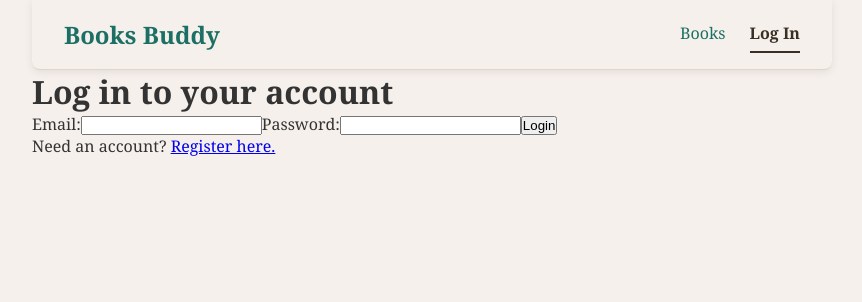
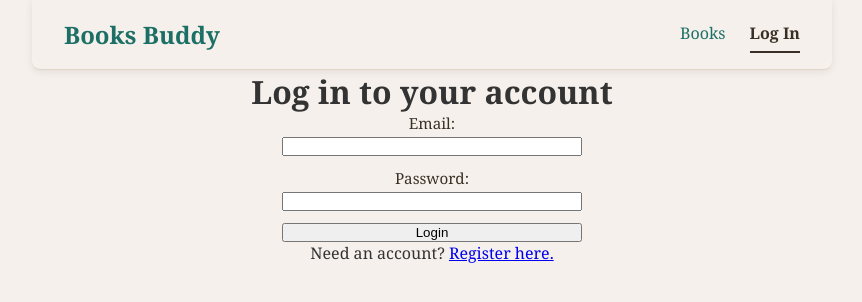
Before and after one commit to diony121/2605-Bookboddy.Starter, a React (Vite) app: page /login in a window 1280 px wide. Shown: the top 302 px of the page, without its empty margins (208-1070 px from the left). Built offline with nearby package versions, Linux system fonts and the light colour scheme.

Commit message:
Forms style fixe

```diff
--- a/src/App.css
+++ b/src/App.css
@@ -116,3 +116,26 @@ nav {
   font-size: 0.85rem;
   line-height: 1.4;
 }
+.form-section {
+     text-align: center;margin: 0 auto;
+}
+
+form {
+  display: flex;
+  flex-direction: column;
+  gap: 0.75rem;
+  max-width: 300px;
+  margin: 0 auto;
+}
+
+form label {
+  display: flex;
+  flex-direction: column;
+  gap: 0.25rem;
+  color: #3a2f24;
+  font-size: 0.95rem;
+}
+
+form button:hover {
+  background-color: #3a2f24;
+}
--- a/src/Auth/Login.jsx
+++ b/src/Auth/Login.jsx
@@ -19,7 +19,7 @@ const Login = () => {
   }
 
   return (
-    <div>
+    <div className="form-section">
       <h1>Log in to your account</h1>
       <form onSubmit={handleSubmit}>
         <label>
--- a/src/Auth/Register.jsx
+++ b/src/Auth/Register.jsx
@@ -25,7 +25,7 @@ const Register = () => {
   }
 
   return (
-    <div >
+    <div  className="form-section">
       <h3>Register for an account</h3>
       <form action={signUp}>
         <label>
```
